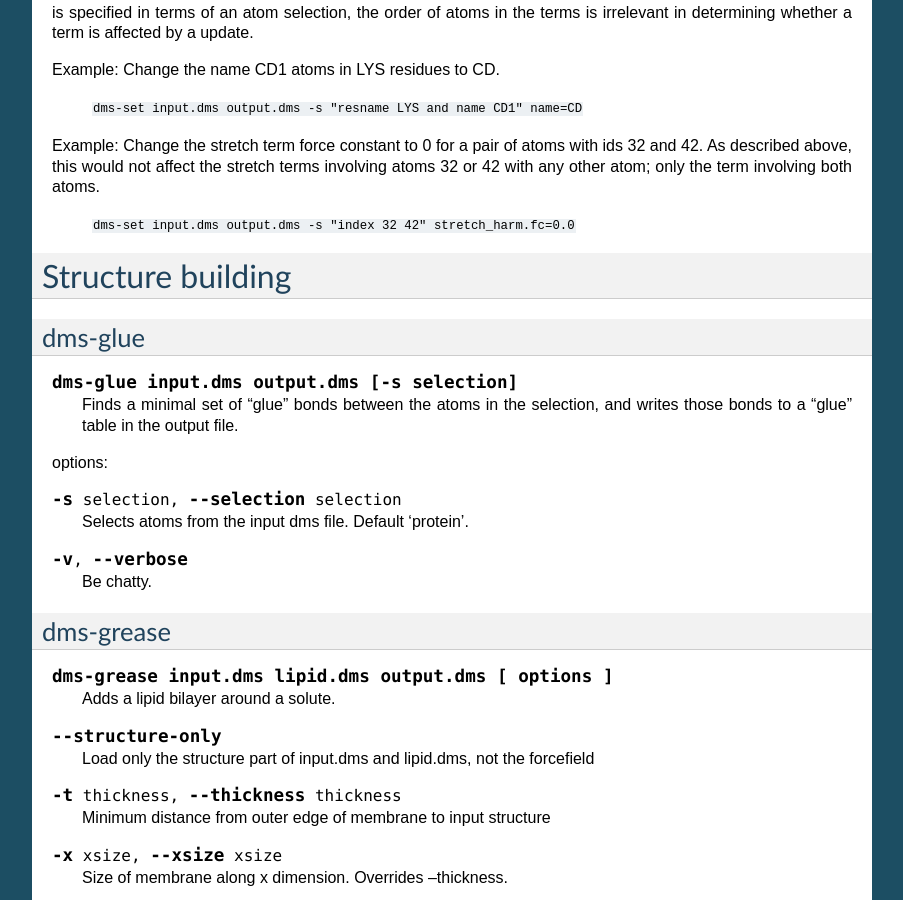
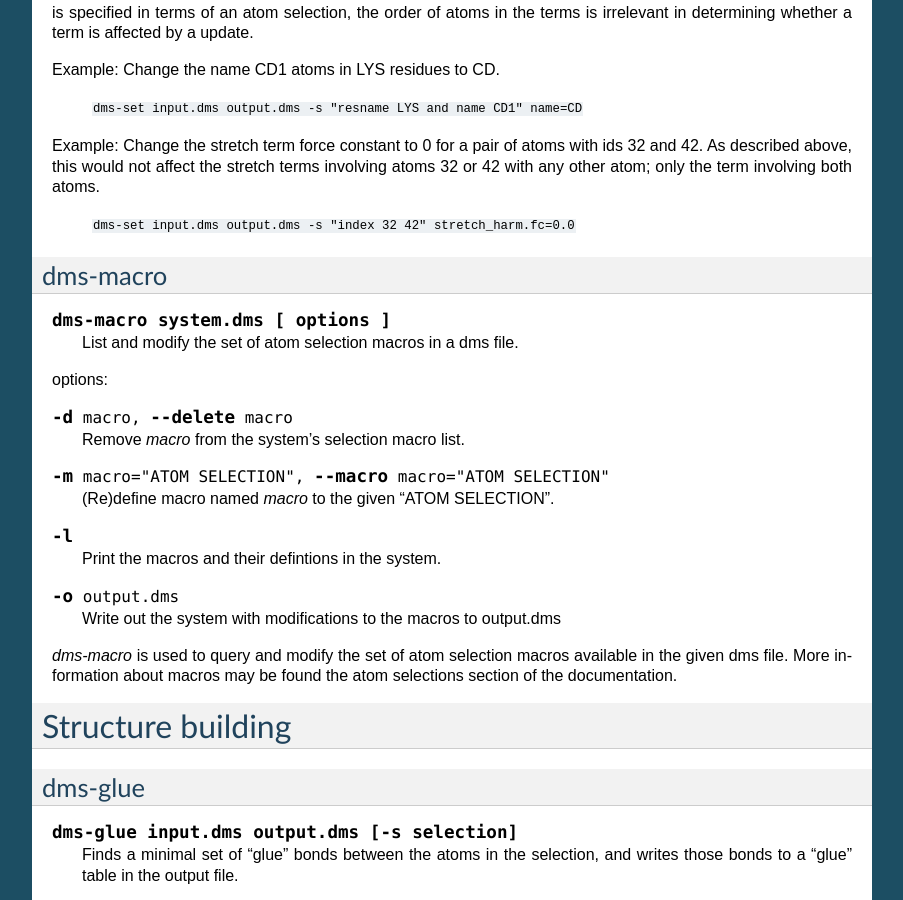
Before and after one commit to DEShawResearch/msys, a Sphinx documentation site: the page built from doc/source/tools.rst, in a window 1280 px wide and 900 px high, scrolled down 3537 px. Shown: the whole window, without its empty margins (198-1101 px from the left). Built offline with Sphinx 7.4.7, drawn with Linux system fonts in a browser that asks for light colours; the version number could not be read and is left out.

Commit message:
Documentation for dms-macro.
[git-p4: depot-paths = "//depot/desrad/main/sw/libs/msys/": change = 133574]

```diff
--- a/doc/source/selections.rst
+++ b/doc/source/selections.rst
@@ -280,3 +280,6 @@ file and it will just work::
 
     mol.addSelectionMacro('active_site', 'chain A and resid 32 40 48')
     sel=mol.select('same residue as water and within 3 of active_site')
+
+Atom selection macros can also be listed and updated using the
+``dms-macro`` command line tool.
--- a/doc/source/tools.rst
+++ b/doc/source/tools.rst
@@ -261,6 +261,39 @@ terms involving atoms 32 or 42 with any other atom; only the term involving
 both atoms.
 
    ``dms-set input.dms output.dms -s "index 32 42" stretch_harm.fc=0.0``
+
+
+dms-macro
+---------
+
+.. program:: dms-macro
+
+.. describe:: dms-macro system.dms [ options ]
+
+   List and modify the set of atom selection macros in a dms file.
+
+options:
+
+.. cmdoption:: -d macro, --delete macro
+
+   Remove `macro` from the system's selection macro list.
+
+.. cmdoption:: -m macro="ATOM SELECTION", --macro macro="ATOM SELECTION"
+
+   (Re)define macro named `macro` to the given "ATOM SELECTION".
+
+.. cmdoption:: -l
+
+   Print the macros and their defintions in the system.
+
+.. cmdoption:: -o output.dms
+
+   Write out the system with modifications to the macros to output.dms
+
+*dms-macro* is used to query and modify the set of atom selection
+macros available in the given dms file.  More information about macros
+may be found the atom selections section of the documentation.
+
 
 ------------------
 Structure building
```
